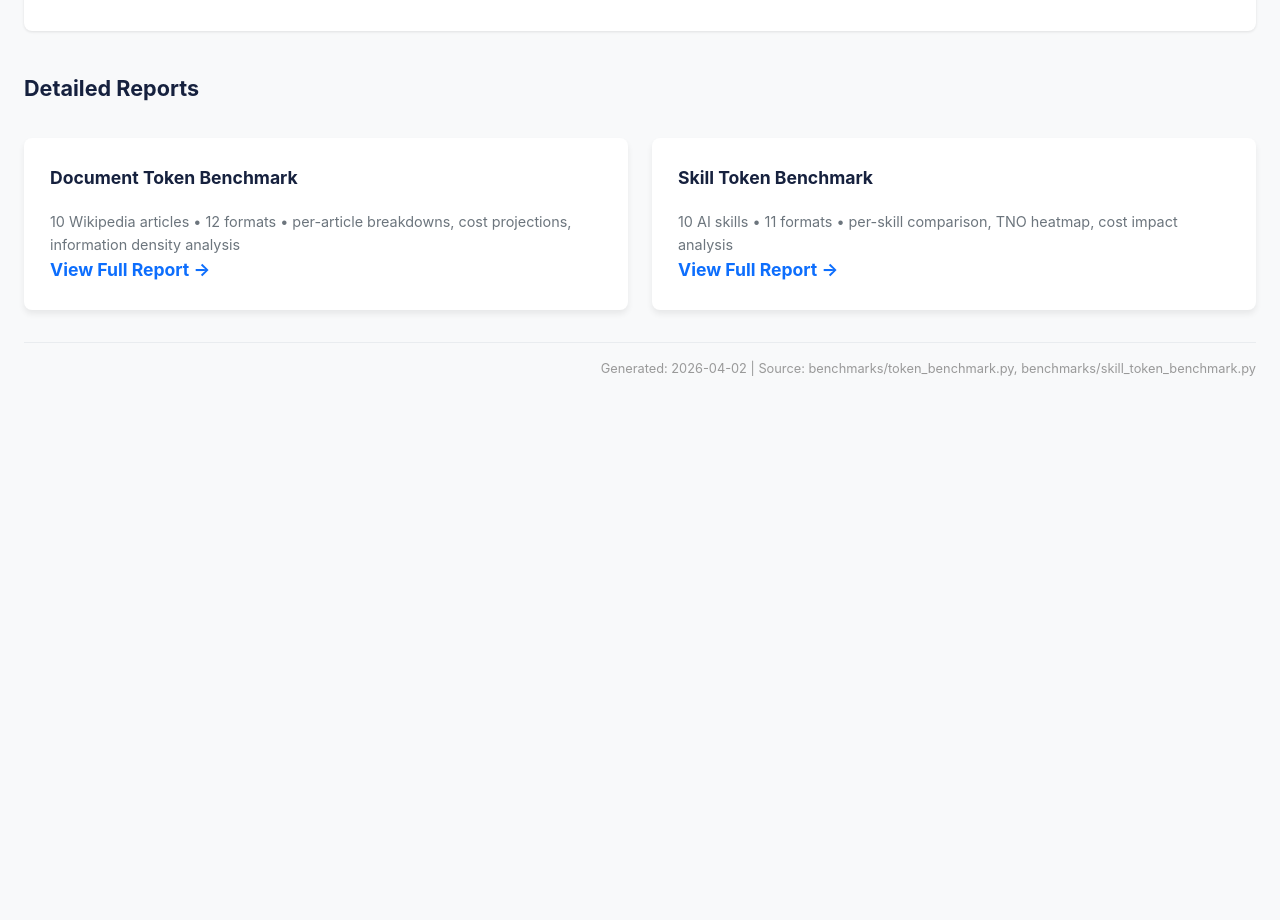
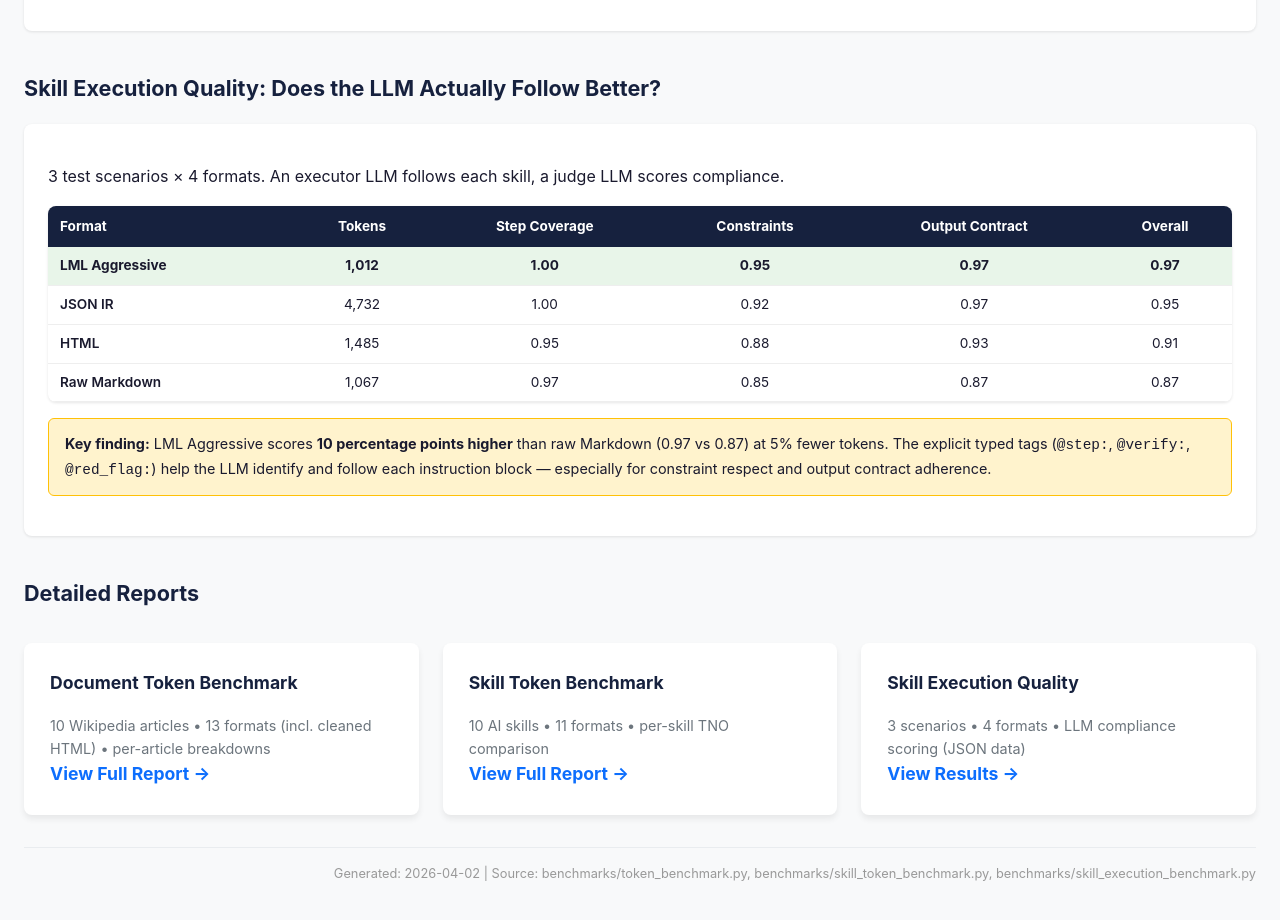
Before and after one commit to LiqunChen0606/skillforge, a plain HTML site: page benchmarks/index.html in a window 1280 px wide. Shown: the part 2420-3340 px from the top of the page. Before the commit the page ends 2844 px from the top, so only its background shows below. Drawn offline with Linux system fonts and the light colour scheme.

Commit message:
docs: update all files with skill execution benchmark, fix stale refs
- CLAUDE.md: add skill execution benchmark results, rich content examples,
  fix plugins/ → examples/skills/ reference
- README.md: remove duplicate TBD item (skill execution benchmark now done)
- benchmarks/index.html: add skill execution quality section with results
  table, add third nav card linking to execution results JSON

Co-Authored-By: Claude Opus 4.6 (1M context) <noreply@anthropic.com>

```diff
--- a/benchmarks/index.html
+++ b/benchmarks/index.html
@@ -225,21 +225,44 @@
   </table>
 </div>
 
+<!-- Skill Execution Quality -->
+<h2>Skill Execution Quality: Does the LLM Actually Follow Better?</h2>
+<div class="card">
+  <p>3 test scenarios &times; 4 formats. An executor LLM follows each skill, a judge LLM scores compliance.</p>
+  <table>
+    <thead><tr><th style="text-align:left">Format</th><th>Tokens</th><th>Step Coverage</th><th>Constraints</th><th>Output Contract</th><th>Overall</th></tr></thead>
+    <tbody>
+      <tr style="background:#e8f5e9"><td style="text-align:left"><strong>LML Aggressive</strong></td><td><strong>1,012</strong></td><td><strong>1.00</strong></td><td><strong>0.95</strong></td><td><strong>0.97</strong></td><td><strong>0.97</strong></td></tr>
+      <tr><td style="text-align:left">JSON IR</td><td>4,732</td><td>1.00</td><td>0.92</td><td>0.97</td><td>0.95</td></tr>
+      <tr><td style="text-align:left">HTML</td><td>1,485</td><td>0.95</td><td>0.88</td><td>0.93</td><td>0.91</td></tr>
+      <tr><td style="text-align:left">Raw Markdown</td><td>1,067</td><td>0.97</td><td>0.85</td><td>0.87</td><td>0.87</td></tr>
+    </tbody>
+  </table>
+  <div class="note">
+    <strong>Key finding:</strong> LML Aggressive scores <strong>10 percentage points higher</strong> than raw Markdown (0.97 vs 0.87) at 5% fewer tokens. The explicit typed tags (<code>@step:</code>, <code>@verify:</code>, <code>@red_flag:</code>) help the LLM identify and follow each instruction block &mdash; especially for constraint respect and output contract adherence.
+  </div>
+</div>
+
 <!-- Navigation -->
 <h2>Detailed Reports</h2>
-<div class="nav-grid">
+<div class="nav-grid" style="grid-template-columns: repeat(auto-fit, minmax(280px, 1fr));">
   <a href="results.html" class="nav-card">
     <h3>Document Token Benchmark</h3>
-    <p>10 Wikipedia articles &bull; 12 formats &bull; per-article breakdowns, cost projections, information density analysis</p>
+    <p>10 Wikipedia articles &bull; 13 formats (incl. cleaned HTML) &bull; per-article breakdowns</p>
     <div class="arrow">View Full Report &rarr;</div>
   </a>
   <a href="skill_benchmark_report.html" class="nav-card">
     <h3>Skill Token Benchmark</h3>
-    <p>10 AI skills &bull; 11 formats &bull; per-skill comparison, TNO heatmap, cost impact analysis</p>
+    <p>10 AI skills &bull; 11 formats &bull; per-skill TNO comparison</p>
     <div class="arrow">View Full Report &rarr;</div>
+  </a>
+  <a href="skill_execution_results.json" class="nav-card">
+    <h3>Skill Execution Quality</h3>
+    <p>3 scenarios &bull; 4 formats &bull; LLM compliance scoring (JSON data)</p>
+    <div class="arrow">View Results &rarr;</div>
   </a>
 </div>
 
-<p class="timestamp">Generated: 2026-04-02 | Source: benchmarks/token_benchmark.py, benchmarks/skill_token_benchmark.py</p>
+<p class="timestamp">Generated: 2026-04-02 | Source: benchmarks/token_benchmark.py, benchmarks/skill_token_benchmark.py, benchmarks/skill_execution_benchmark.py</p>
 </body>
 </html>
```
Also changed, not shown: CLAUDE.md (+8 -2 lines), README.md.
